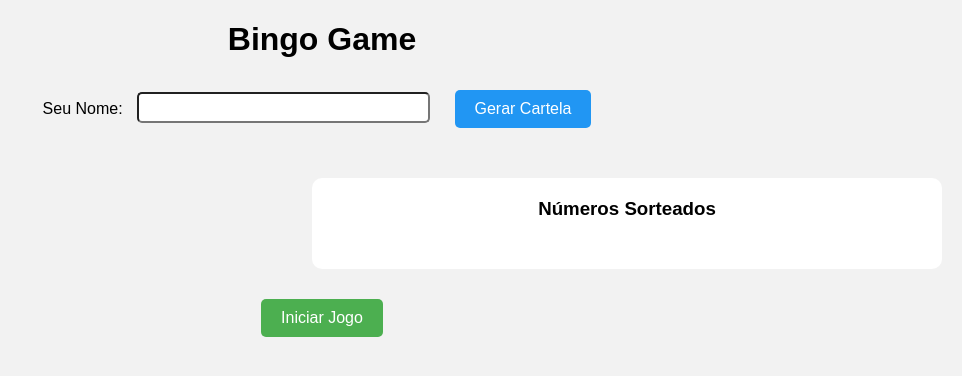
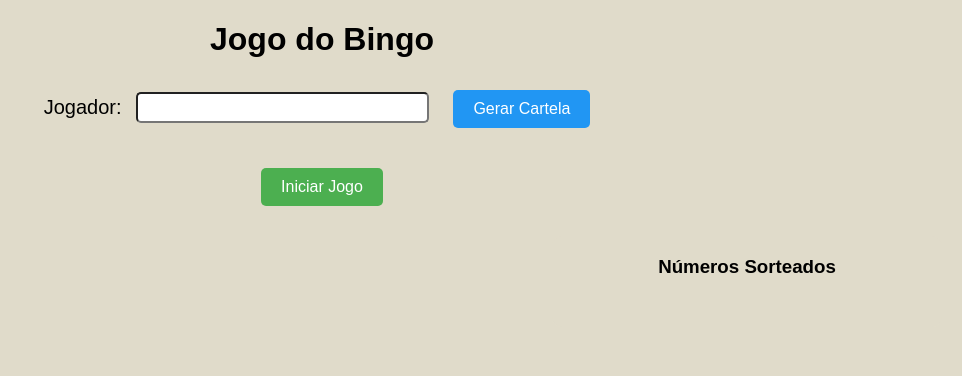
Before and after one commit to Holiver-Neves/C3-Bingo, a plain HTML site: page index.html in a window 1280 px wide. Shown: the whole page, without its empty margins (318-1280 px from the left). Drawn offline with Linux system fonts and the light colour scheme.

Commit message:
commit final

```diff
--- a/index.html
+++ b/index.html
@@ -8,12 +8,14 @@
 </head>
 
 <body>
-    <h1>Bingo Game</h1>
+    <h1>Jogo do Bingo</h1>
     <div id="player-info">
-        <label for="player-name">Seu Nome:</label>
+        <label for="player-name">Jogador:</label>
         <input type="text" id="player-name">
         <button id="gerar-cartela" onclick="generateCard()">Gerar Cartela</button>
     </div>
+    <button id="start-button" onclick="startGame()">Iniciar Jogo</button>
+    <button id="restart-button" onclick="restartGame()" style="display: none;">Reiniciar</button>
     <div class="game-container">
         <div id="bingo-cards"></div>
         <div id="drawn-numbers-container">
@@ -24,8 +26,7 @@
     </div>
 
 
-    <button id="start-button" onclick="startGame()">Iniciar Jogo</button>
-    <button id="restart-button" onclick="restartGame()" style="display: none;">Reiniciar</button>
+
 
     <script src="main.js"></script>
 </body>
--- a/style.css
+++ b/style.css
@@ -1,7 +1,9 @@
 body {
   font-family: Arial, sans-serif;
 }
-
+label {
+  font-size: 20px;
+}
 #player-info {
   margin-bottom: 20px;
 }
@@ -16,7 +18,7 @@ body {
 .bingo-card {
   border: 1px solid #000;
   padding: 10px;
-    width: 200px;
+  width: 233px;
   text-align: center;
   margin-bottom: 10px;
 }
@@ -44,8 +46,10 @@ body {
   background-color: #f44336;
   color: white;
 }
+
 .bingo-card {
-    background-color: #e0e0e0; /* Fundo azul claro */
+  background-color: #e0e0e0;
+  /* Fundo azul claro */
   padding: 20px;
   border-radius: 10px;
   margin: 20px;
@@ -53,8 +57,10 @@ body {
 }
 
 .bingo-card table {
-    width: 250px; /* Largura das cartelas */
-    height: 250px; /* Altura das cartelas */
+  width: 250px;
+  /* Largura das cartelas */
+  height: 250px;
+  /* Altura das cartelas */
   border-collapse: collapse;
   table-layout: fixed;
 }
@@ -66,6 +72,11 @@ body {
   height: 50px;
   border: 1px solid #ccc;
   position: relative;
+  font-size: 20px;
+}
+
+.bingo-card th {
+  font-size: 20px;
 }
 
 .bingo-card td.marked::after {
@@ -80,7 +91,8 @@ body {
 
 
 #winner-display {
-    background-color: #4CAF50; /* Fundo verde */
+  background-color: #4CAF50;
+  /* Fundo verde */
   color: white;
   font-size: 24px;
   text-align: center;
@@ -93,11 +105,13 @@ body {
 }
 
 body {
-    background-color: #f2f2f2; /* Cor de fundo mais clara ou cinza claro */
+  background-color: #e0dbca;
+  /* Cor de fundo mais clara ou cinza claro */
   margin: 0;
   font-family: Arial, sans-serif;
   text-align: center;
 }
+
 #gerar-cartela {
   padding: 10px 20px;
   font-size: 16px;
@@ -118,18 +132,21 @@ body {
   font-size: 19px;
   padding-left: 7px;
 }
+
 #drawn-numbers-container {
-    width: 20% !important;
+  max-width: 350px !important;
   background-color: #fff;
   padding: 20px;
   border-radius: 10px;
   margin: 20px;
   display: inline-block;
   vertical-align: top;
-    text-align:-webkit-center;
+  text-align: -webkit-center;
 }
-  #drawn-numbers-container h3{
+
+#drawn-numbers-container h3 {
   margin-top: 0;
+  max-width: 350px !important;
 }
 
 #drawn-numbers {
@@ -161,10 +178,13 @@ body {
 
 #bingo-cards {
   flex: 1;
-    margin-right: 20px; /* Espaço entre as cartelas e os números sorteados */
+  margin-right: 20px;
+  /* Espaço entre as cartelas e os números sorteados */
 }
 
 #drawn-numbers-container {
+  background-color: #e0dbca;
   flex: 1;
-    margin-left: 20px; /* Espaço entre as cartelas e os números sorteados */
+  margin-left: 20px;
+  /* Espaço entre as cartelas e os números sorteados */
 }
```
Lines whose indentation alone changed are shown as unchanged.
